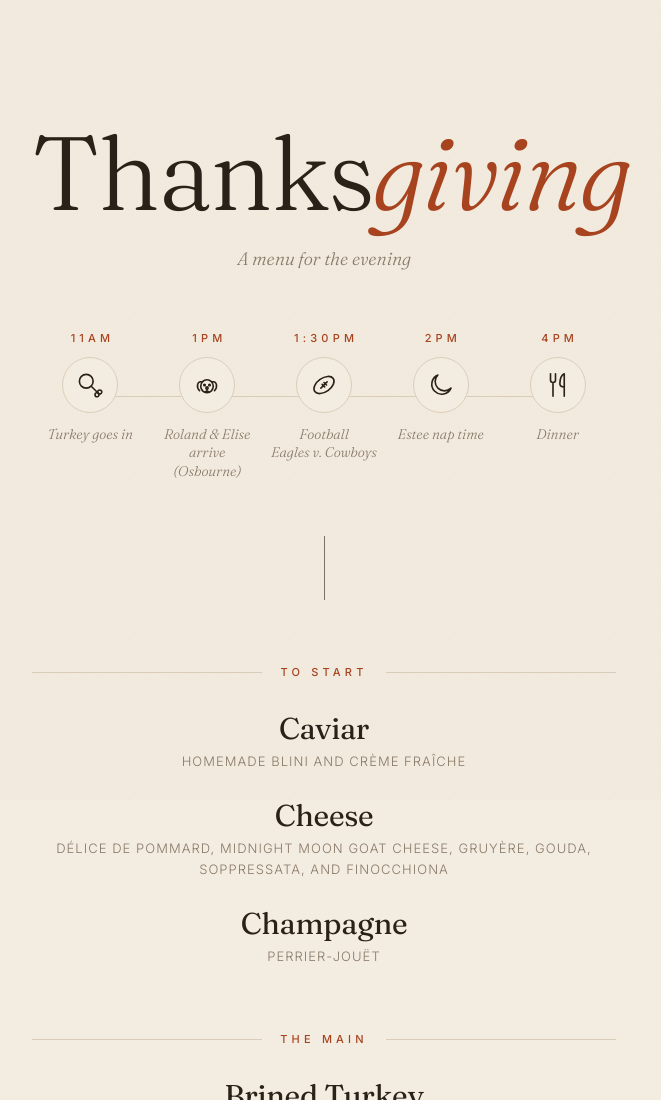
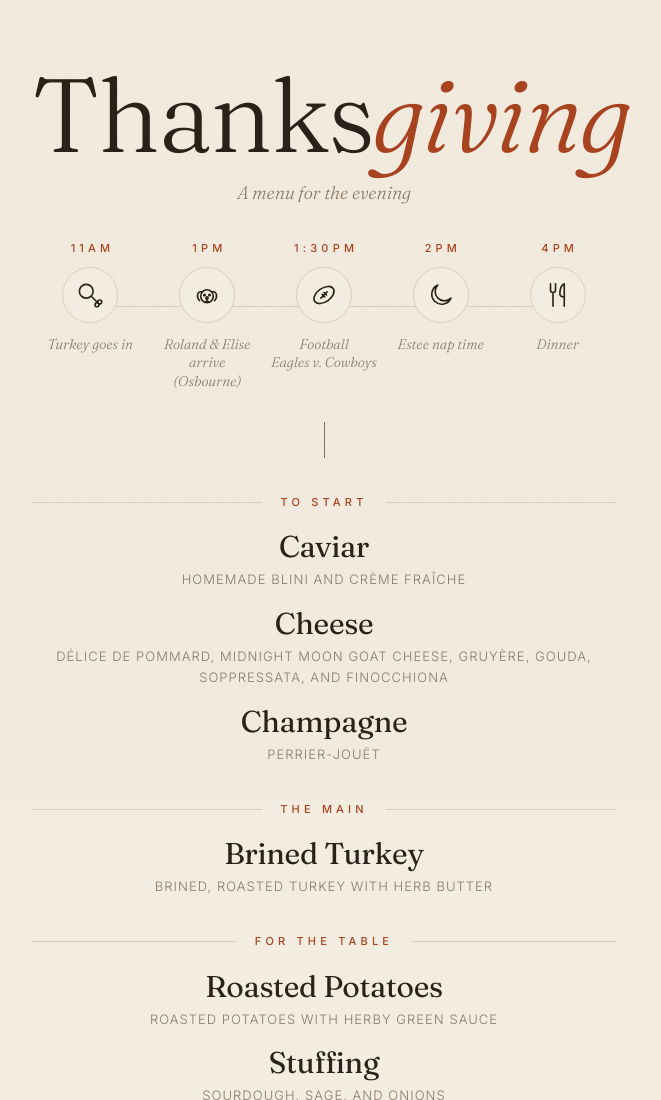
Before and after one commit to salty-api/robandhannah, a plain HTML site: page thanksgiving/index.html in a window 1280 px wide. Shown: the top 1100 px of the page, without its empty margins (316-977 px from the left). Drawn offline with Linux system fonts and the light colour scheme.

Commit message:
Reduce vertical spacing on Thanksgiving page
Co-Authored-By: Claude Sonnet 5.5 <noreply@anthropic.com>

```diff
--- a/thanksgiving/index.html
+++ b/thanksgiving/index.html
@@ -38,7 +38,7 @@
     position: relative;
     max-width: 640px;
     margin: 0 auto;
-    padding: 12vh 28px 10vh;
+    padding: 6vh 28px 5vh;
     text-align: center;
   }
   .eyebrow {
@@ -54,7 +54,7 @@
     font-size: clamp(56px, 14vw, 104px);
     line-height: .95;
     letter-spacing: -.02em;
-    margin: 28px 0 22px;
+    margin: 18px 0 14px;
   }
   h1 em { font-style: italic; color: var(--accent); font-weight: 300; }
   .sub {
@@ -65,9 +65,9 @@
     color: var(--muted);
   }
   .divider {
-    width: 1px; height: 64px;
+    width: 1px; height: 36px;
     background: var(--ink);
-    margin: 56px auto 8px;
+    margin: 32px auto 4px;
     opacity: .6;
   }
   .timeline {
@@ -75,7 +75,7 @@
     display: flex;
     justify-content: space-between;
     position: relative;
-    margin-top: 56px;
+    margin-top: 32px;
   }
   .timeline::before {
     content: "";
@@ -119,20 +119,20 @@
     line-height: 1.3;
     color: var(--muted);
   }
-  section { margin-top: 64px; }
+  section { margin-top: 36px; }
   h2 {
     font-size: 11px;
     letter-spacing: .38em;
     text-transform: uppercase;
     font-weight: 500;
     color: var(--accent);
-    margin-bottom: 30px;
+    margin-bottom: 18px;
     display: flex; align-items: center; gap: 18px;
   }
   h2::before, h2::after {
     content: ""; flex: 1; height: 1px; background: var(--rule);
   }
-  .item { margin-bottom: 26px; }
+  .item { margin-bottom: 16px; }
   .item h3 {
     font-family: "Fraunces", serif;
     font-weight: 400;
@@ -148,7 +148,7 @@
     margin-top: 4px;
   }
   footer {
-    margin-top: 96px;
+    margin-top: 48px;
     font-family: "Fraunces", serif;
     font-style: italic;
     font-weight: 300;
```
